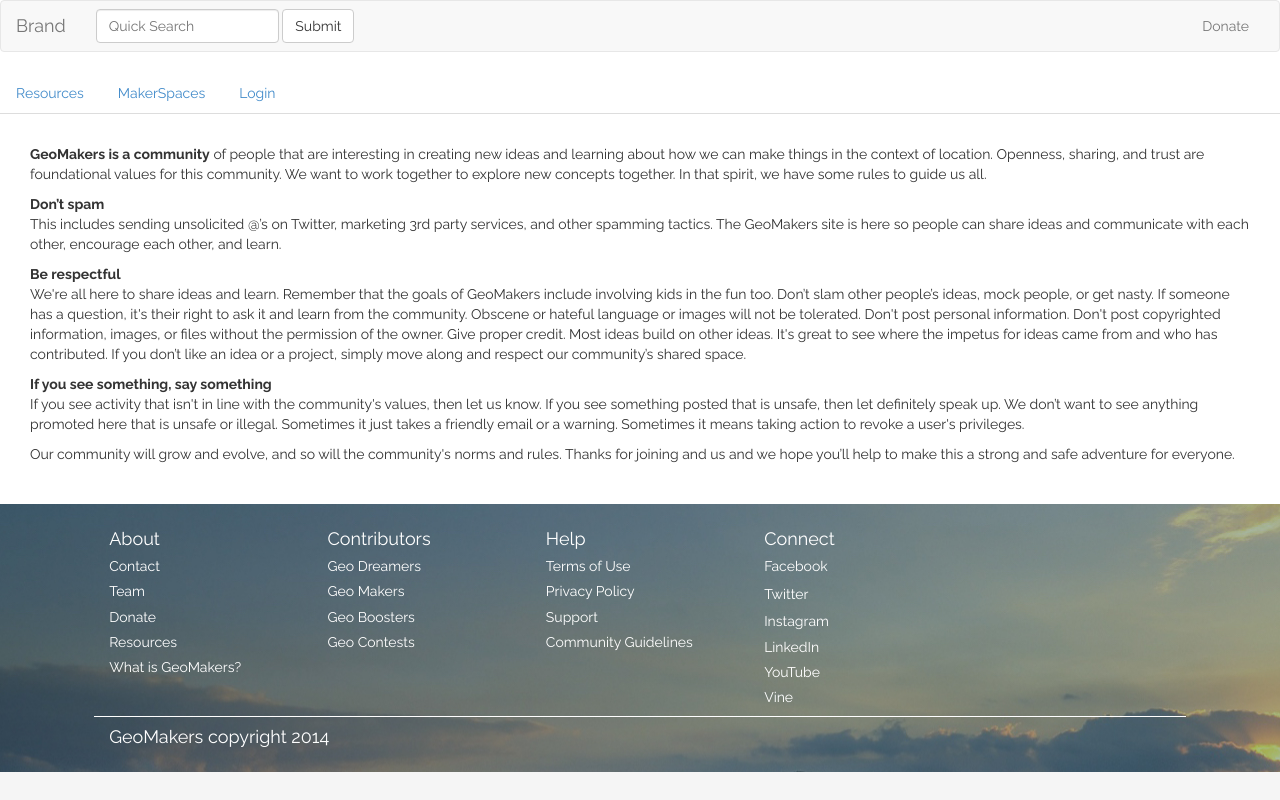
After one commit to tlpinney/geomakers, a Django app: page /community-guidelines/ in a window 1280 px wide. The commit adds this page. Run offline with Django 3.2, Linux system fonts and the light colour scheme; some libraries are stand-ins or nearby versions.

Commit message:
resource page and other stuff

```diff
--- a/windwaker/skyshaker/admin.py
+++ b/windwaker/skyshaker/admin.py
@@ -1,5 +1,5 @@
 from django.contrib import admin
-from skyshaker.models import Image, Link, MakerSpace, UserProfile, Project, Tag, Video
+from skyshaker.models import Image, Link, MakerSpace, UserProfile, Project, Resource, Tag, Video
 
 class ProjectAdmin(admin.ModelAdmin):
     prepopulated_fields = {'slug': ('title',)}
@@ -8,6 +8,7 @@ admin.site.register(Link)
 admin.site.register(MakerSpace)
 admin.site.register(UserProfile)
 admin.site.register(Project, ProjectAdmin)
+admin.site.register(Resource)
 admin.site.register(Tag)
 admin.site.register(Video)
 admin.site.register(Image)
--- /dev/null
+++ b/windwaker/skyshaker/templates/skyshaker/community-guidelines.html
@@ -0,0 +1,10 @@
+{% extends "skyshaker/base.html" %}
+{% block content %}
+<div id="community-middle">
+<p><b>GeoMakers is a community</b> of people that are interesting in creating new ideas and learning about how we can make things in the context of location. Openness, sharing, and trust are foundational values for this community. We want to work together to explore new concepts together. In that spirit, we have some rules to guide us all.</p>
+<p><b>Don’t spam</b></br>This includes sending unsolicited @’s on Twitter, marketing 3rd party services, and other spamming tactics. The GeoMakers site is here so people can share ideas and communicate with each other, encourage each other, and learn.</p>
+<p><b>Be respectful</b></br>We're all here to share ideas and learn. Remember that the goals of GeoMakers include involving kids in the fun too. Don’t slam other people’s ideas, mock people, or get nasty. If someone has a question, it's their right to ask it and learn from the community. Obscene or hateful language or images will not be tolerated. Don't post personal information. Don't post copyrighted information, images, or files without the permission of the owner. Give proper credit. Most ideas build on other ideas. It's great to see where the impetus for ideas came from and who has contributed. If you don’t like an idea or a project, simply move along and respect our community’s shared space.</p>
+<p><b>If you see something, say something</b></br>If you see activity that isn't in line with the community's values, then let us know. If you see something posted that is unsafe, then let definitely speak up. We don’t want to see anything promoted here that is unsafe or illegal. Sometimes it just takes a friendly email or a warning. Sometimes it means taking action to revoke a user's privileges.</p>
+<p>Our community will grow and evolve, and so will the community's norms and rules. Thanks for joining and us and we hope you’ll help to make this a strong and safe adventure for everyone.</p>
+</div>
+{% endblock %}
--- a/windwaker/skyshaker/templates/skyshaker/footer.html
+++ b/windwaker/skyshaker/templates/skyshaker/footer.html
@@ -3,7 +3,7 @@
             <div class="row">
                 <div class="col-sm-offset-1 col-sm-2">
                     <h4 class="footer-text">About</h4>
-                    <h5 class="footer-text">Contact</h5>
+                    <a href="mailto:info@geomakers.org"><h5 class="footer-text">Contact</h5></a>
                     <a href={% url 'team' %}><h5 class="footer-text">Team</h5></a>
                     <a href={% url 'donate' %}><h5 class="footer-text">Donate</h5></a>
                     <a href={% url 'resources' %}><h5 class="footer-text">Resources</h5></a>
@@ -20,7 +20,8 @@
                     <h4>Help</h4>
                     <h5>Terms of Use</h5>
                     <h5>Privacy Policy</h5>
-                    <h5>Support</h5>
+                    <a href="mailto:support@geomakers.org"><h5 class="footer-text">Support</h5></a>
+                    <a href={% url 'community' %}><h5 class="footer-text">Community Guidelines</h5></a>
                 </div>
                 <div class="col-sm-2">
                     <h4>Connect</h4>
--- a/windwaker/skyshaker/urls.py
+++ b/windwaker/skyshaker/urls.py
@@ -4,6 +4,7 @@ from django.conf import settings
 
 urlpatterns = patterns('',
     url(r'^$', views.index, name='index'),
+    url(r'^community-guidelines/$', views.community, name='community'),
     url(r'projects/(?P<slug>[^\./]+)$', views.project, name='project'),
     url(r'projects/(?P<slug>[^\./]+)/edit$', views.projectEdit, name='projectEdit'),
     url(r'^register/$', views.register, name='register'),
--- a/windwaker/skyshaker/views.py
+++ b/windwaker/skyshaker/views.py
@@ -11,6 +11,10 @@ from django.core import serializers
 import json, re, requests
 from bs4 import BeautifulSoup
 from django.template.defaultfilters import slugify
+
+def community(request):
+    return render(request, 'skyshaker/community-guidelines.html')
+
 
 @login_required
 def contribute(request):
--- a/windwaker/static/skyshaker/css/custom.css
+++ b/windwaker/static/skyshaker/css/custom.css
@@ -129,3 +129,6 @@ h3{color: rgb(120,120,120); font-size: 20px; text-align: left;}
 .bg-green{background-color: #0AD786;}
 
 #login-middle{padding: 30px;}
+
+#community-middle{padding: 30px;}
+#resources-middle{padding: 30px;}
--- a/windwaker/windwaker/urls.py
+++ b/windwaker/windwaker/urls.py
@@ -5,6 +5,7 @@ from django.conf import settings
 
 urlpatterns = patterns('',
     url(r'^skyshaker/', include('skyshaker.urls')),
+    url(r'^community-guidelines/$', views.community, name='community'),
     url(r'^admin/', include(admin.site.urls)),
     url(r'^$', views.index, name='index'),
     url(r'^donate/', views.donate, name='donate'),
```
Also changed, not shown: windwaker/skyshaker/models.py (+4 -3 lines), windwaker/skyshaker/templates/skyshaker/resources.html (+9 -0 lines).
